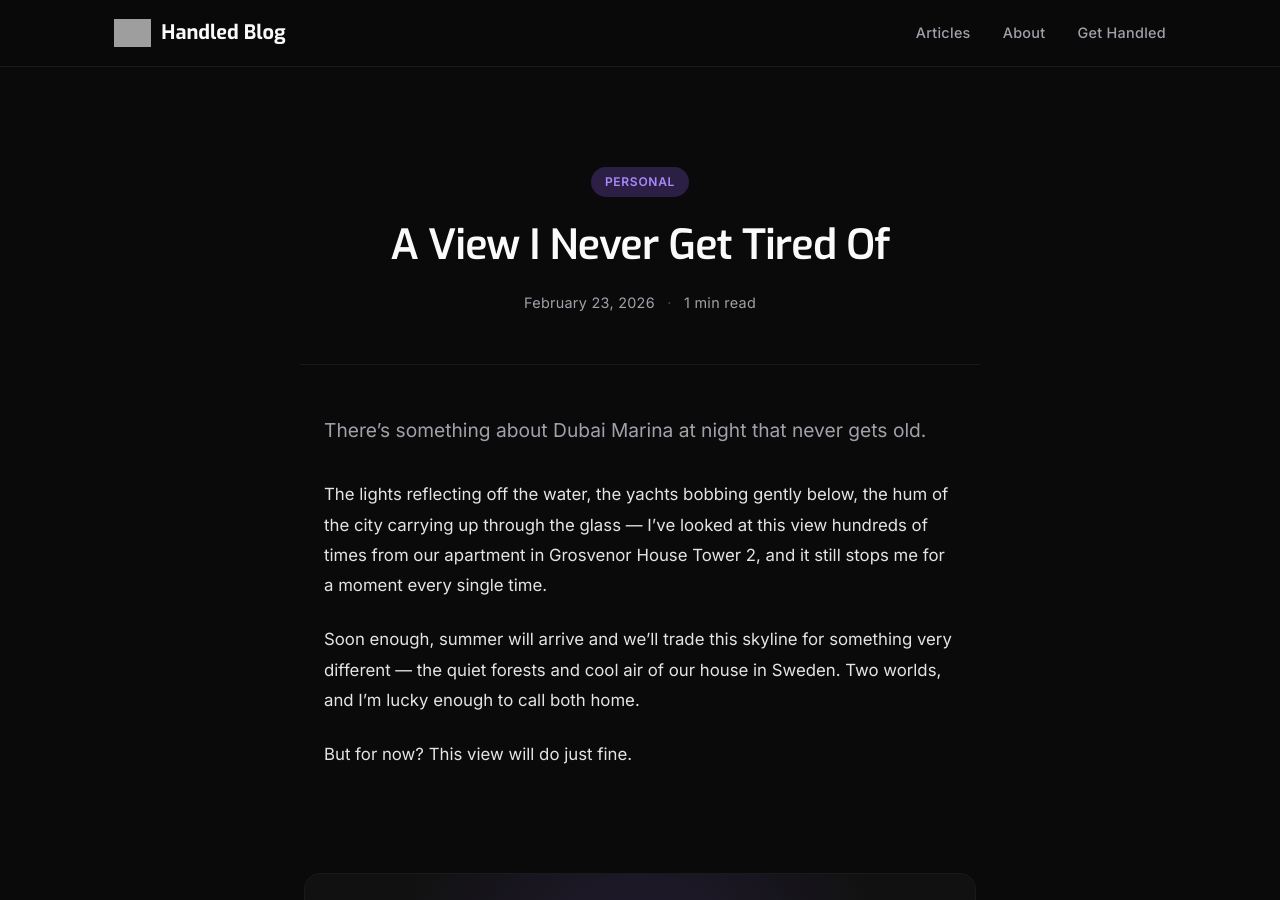
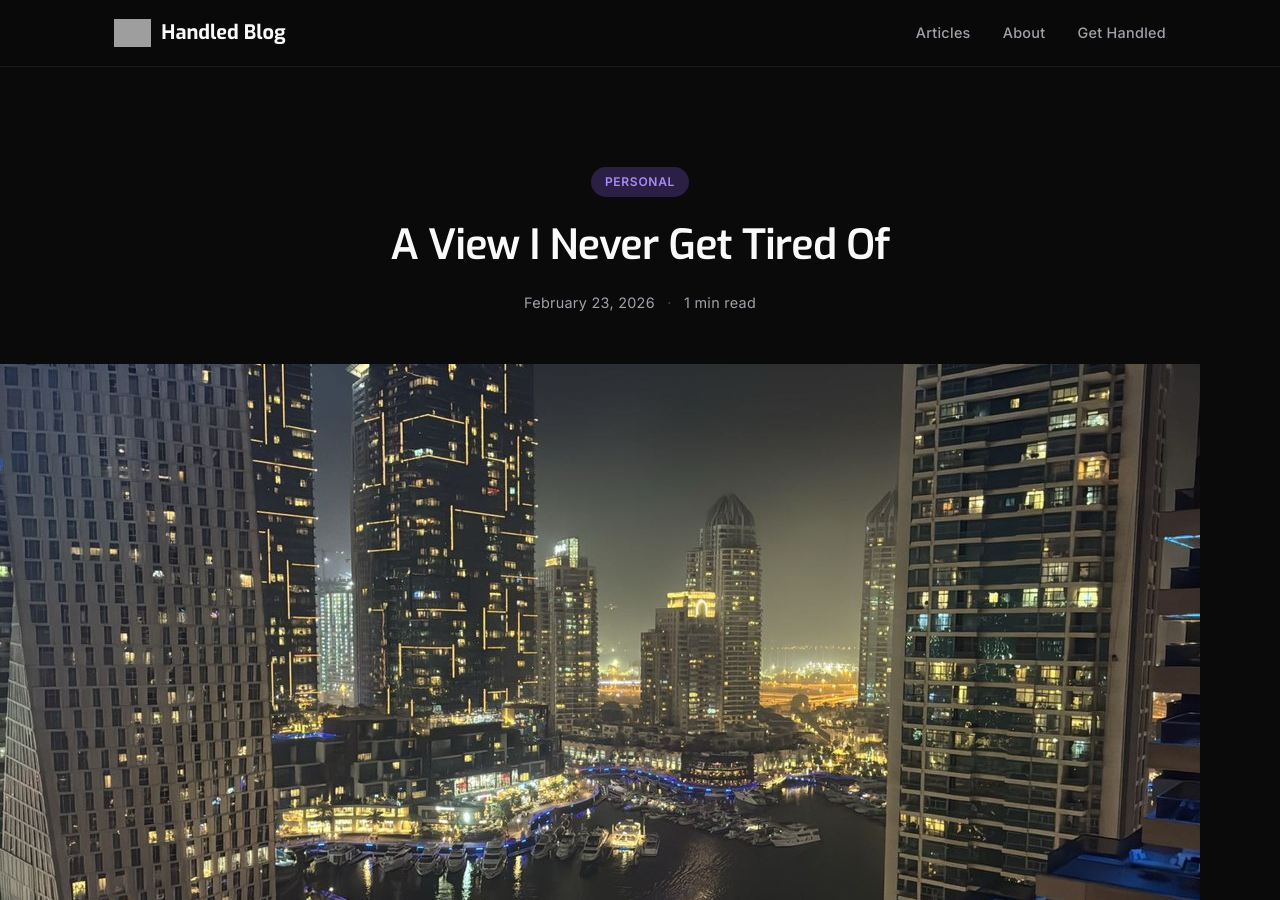
Before and after one commit to handled-sh/handled-sh.github.io, a Jekyll site: the page built from _posts/2026-02-23-a-view-i-never-get-tired-of.md, in a window 1280 px wide and 900 px high. Built offline with Jekyll 4.4.1, drawn with Linux system fonts in a browser that asks for light colours; grey boxes are pictures that could not be loaded.

Commit message:
Show featured image at top of blog posts

```diff
--- a/_layouts/post.html
+++ b/_layouts/post.html
@@ -17,6 +17,12 @@ layout: default
         </p>
     </header>
 
+    {% if page.image %}
+    <div class="post-hero-image">
+        <img src="{{ page.image | relative_url }}" alt="{{ page.title }}">
+    </div>
+    {% endif %}
+
     <hr class="post-divider">
 
     <div class="post-content">
```
